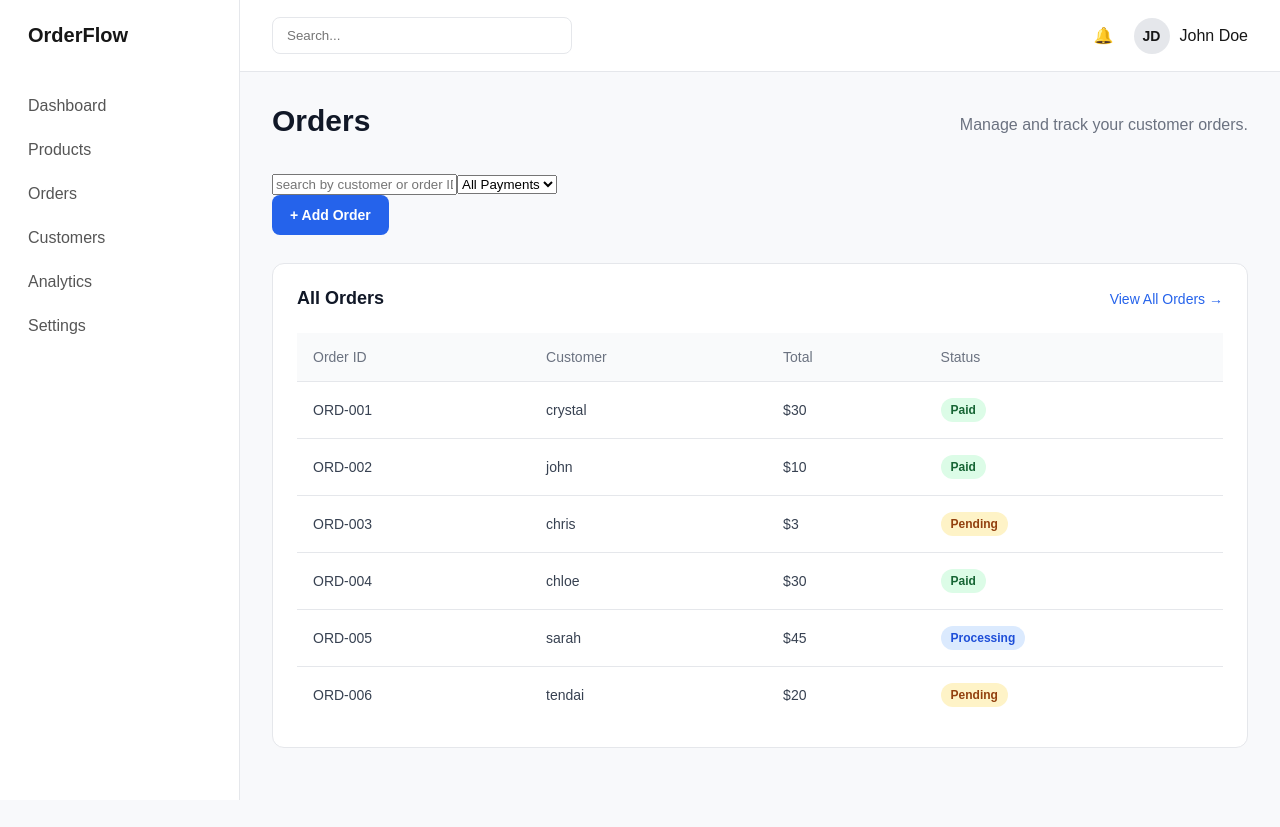
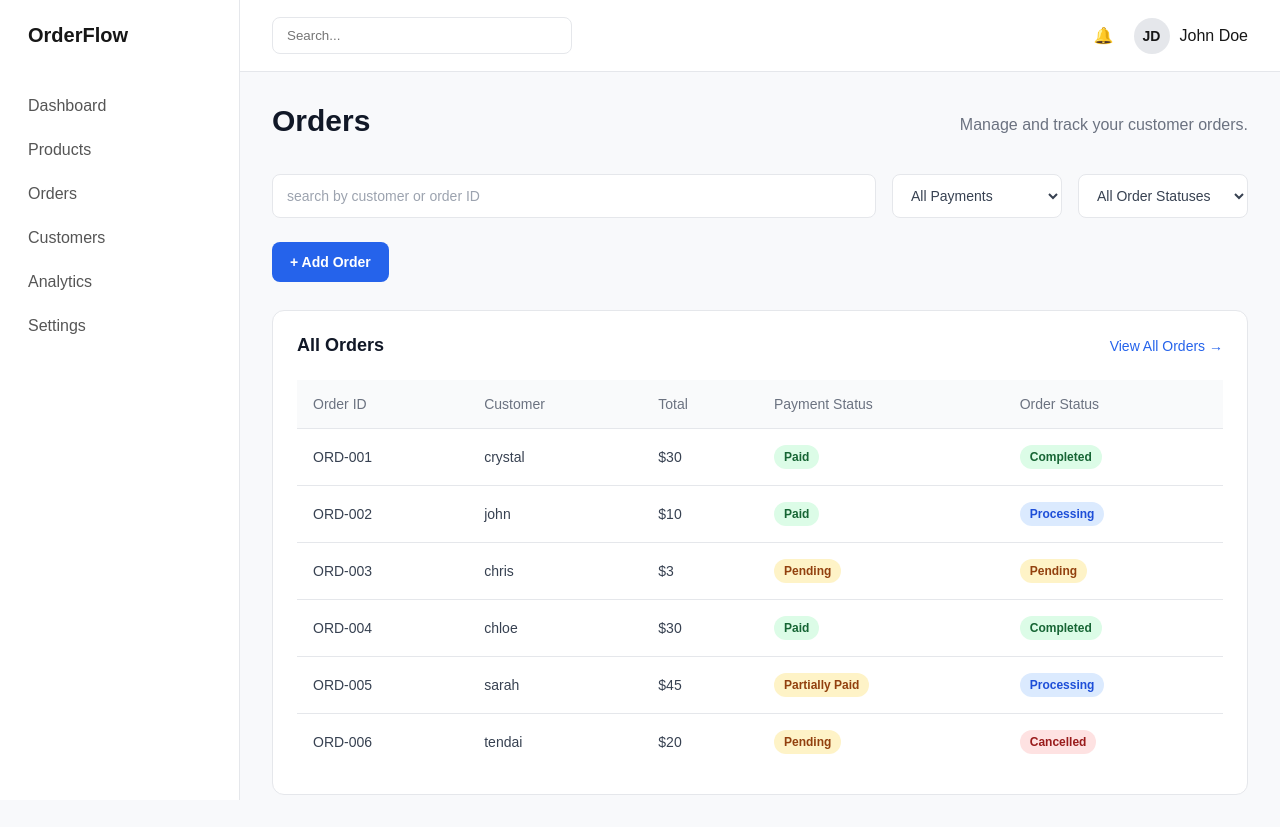
Before and after one commit to crystalangel05/ecommerce-react-website, a React (Vite) app: page /orders in a window 1280 px wide. Before the commit the page ends 800 px from the top, so only its background shows below. Built offline with nearby package versions, Linux system fonts and the light colour scheme.

Commit message:
search input styling

```diff
--- a/src/App.css
+++ b/src/App.css
@@ -333,10 +333,12 @@ body {
   font-weight: 600;
 }
 
-.status-paid {
+.status-completed {
   background: #dcfce7;
   color: #166534;
 }
+
+
 
 .status-pending {
   background: #fef3c7;
@@ -389,3 +391,80 @@ body {
   background: #1d4ed8;
   transform: translateY(-2px);
 }
+
+
+.orders-controls {
+  display: flex;
+  align-items: center;
+  gap: 16px;
+  margin-bottom: 24px;
+  flex-wrap: wrap;
+}
+
+.orders-controls input,
+.orders-controls select {
+  height: 44px;
+  padding: 0 14px;
+  border: 1px solid #e5e7eb;
+  border-radius: 8px;
+  background-color: #ffffff;
+  color: #374151;
+  font-size: 14px;
+  font-family: inherit;
+  outline: none;
+  transition: border-color 0.2s ease, box-shadow 0.2s ease;
+}
+
+
+.orders-controls input {
+  flex: 1;
+  min-width: 240px;
+}
+
+
+.orders-controls select {
+  min-width: 170px;
+  cursor: pointer;
+}
+
+
+.orders-controls input:focus,
+.orders-controls select:focus {
+  border-color: #6366f1;
+  box-shadow: 0 0 0 3px rgba(99, 102, 241, 0.12);
+}
+
+.orders-controls input::placeholder {
+  color: #9ca3af;
+}
+
+
+.orders-controls select:hover {
+  border-color: #cbd5e1;
+}
+
+
+.status-paid {
+  background-color: #dcfce7;
+  color: #166534;
+}
+
+.status-partially-paid {
+  background-color: #fef3c7;
+  color: #92400e;
+}
+
+.status-cancelled {
+  background-color: #fee2e2;
+  color: #991b1b;
+}
+
+
+.recent-orders-section {
+  overflow-x: auto;
+}
+
+.orders-table {
+  width: 100%;
+  min-width: 650px;
+}
--- a/src/components/ordersTable.jsx
+++ b/src/components/ordersTable.jsx
@@ -1,11 +1,4 @@
 import { Link } from "react-router-dom"
-
-
-
-
-
-
-
 
 export default function OrdersTable ({orders = [], title="Orders"}) {
   return (
@@ -23,7 +16,8 @@ export default function OrdersTable ({orders = [], title="Orders"}) {
     <th>Order ID</th>
     <th>Customer</th>
     <th>Total</th>
-            <th>Status</th>
+    <th>Payment Status</th>
+    <th>Order Status</th>
   </tr>
 </thead>
         <tbody>
@@ -33,8 +27,14 @@ export default function OrdersTable ({orders = [], title="Orders"}) {
               <td>{order.customer}</td>
               <td>${order.total}</td>
               <td>
-                <span className={`order-status status-${order.status.toLowerCase()}`}>
+  <span className={`order-status status-${order.status.toLowerCase().replaceAll(" ", "-")}`}>
     {order.status}
+  </span>
+</td>
+
+<td>
+  <span className={`order-status status-${order.orderStatus.toLowerCase()}`}>
+    {order.orderStatus}
   </span>
 </td>
             </tr>
--- a/src/data/ordersData.js
+++ b/src/data/ordersData.js
@@ -1,12 +1,47 @@
-
 
 const ordersData = [
-  { id: "ORD-001", customer: "crystal", total: 30, status: "Paid" },
-  { id: "ORD-002", customer: "john", total: 10, status: "Paid" },
-  { id: "ORD-003", customer: "chris", total: 3, status: "Pending" },
-  { id: "ORD-004", customer: "chloe", total: 30, status: "Paid" },
-  { id: "ORD-005", customer: "sarah", total: 45, status: "Processing" },
-  { id: "ORD-006", customer: "tendai", total: 20, status: "Pending" },
+  {
+    id: "ORD-001",
+    customer: "crystal",
+    total: 30,
+    status: "Paid",
+    orderStatus: "Completed",
+  },
+  {
+    id: "ORD-002",
+    customer: "john",
+    total: 10,
+    status: "Paid",
+    orderStatus: "Processing",
+  },
+  {
+    id: "ORD-003",
+    customer: "chris",
+    total: 3,
+    status: "Pending",
+    orderStatus: "Pending",
+  },
+  {
+    id: "ORD-004",
+    customer: "chloe",
+    total: 30,
+    status: "Paid",
+    orderStatus: "Completed",
+  },
+  {
+    id: "ORD-005",
+    customer: "sarah",
+    total: 45,
+    status: "Partially Paid",
+    orderStatus: "Processing",
+  },
+  {
+    id: "ORD-006",
+    customer: "tendai",
+    total: 20,
+    status: "Pending",
+    orderStatus: "Cancelled",
+  },
 ];
 
 export default ordersData;
--- a/src/pages/orders.jsx
+++ b/src/pages/orders.jsx
@@ -7,9 +7,10 @@ export default function Orders() {
 
   const [searchTerm, setSearchTerm] = useState("");
   const [paymentFilter, setPaymentFilter] = useState("All")
+  const [orderStatusFilter, setOrderStatusFilter] = useState("All");
 
 
-  const filteredOrders = ordersData.filter((order) => {
+ const filteredOrders = ordersData.filter((order) => {
   const search = searchTerm.toLowerCase();
 
   const matchesSearch =
@@ -19,8 +20,13 @@ export default function Orders() {
   const matchesPayment =
     paymentFilter === "All" || order.status === paymentFilter;
 
-  return matchesSearch && matchesPayment;
+  const matchesOrderStatus =
+    orderStatusFilter === "All" ||
+    order.orderStatus === orderStatusFilter;
+
+  return matchesSearch && matchesPayment && matchesOrderStatus;
 });
+
 
 
   return (
@@ -41,6 +47,16 @@ export default function Orders() {
           <option value="Pending">Pending</option>
           <option value="Partially Paid">Partially Paid</option>
         </select>
+        <select
+  value={orderStatusFilter}
+  onChange={(event) => setOrderStatusFilter(event.target.value)}
+>
+  <option value="All">All Order Statuses</option>
+  <option value="Pending">Pending</option>
+  <option value="Processing">Processing</option>
+  <option value="Completed">Completed</option>
+  <option value="Cancelled">Cancelled</option>
+</select>
       </div>
 
       <button className="add-order-button">
```
Lines whose indentation alone changed are shown as unchanged.
